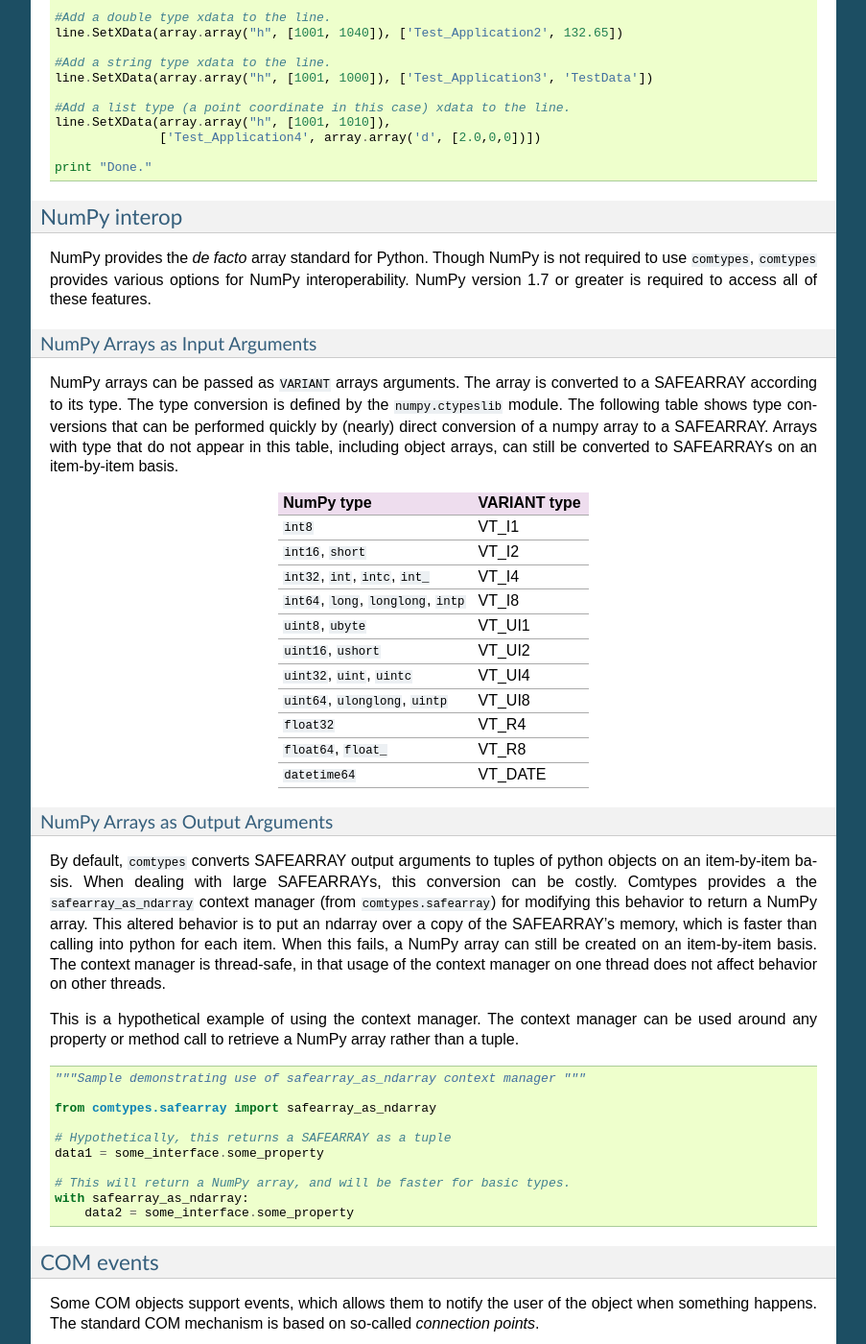
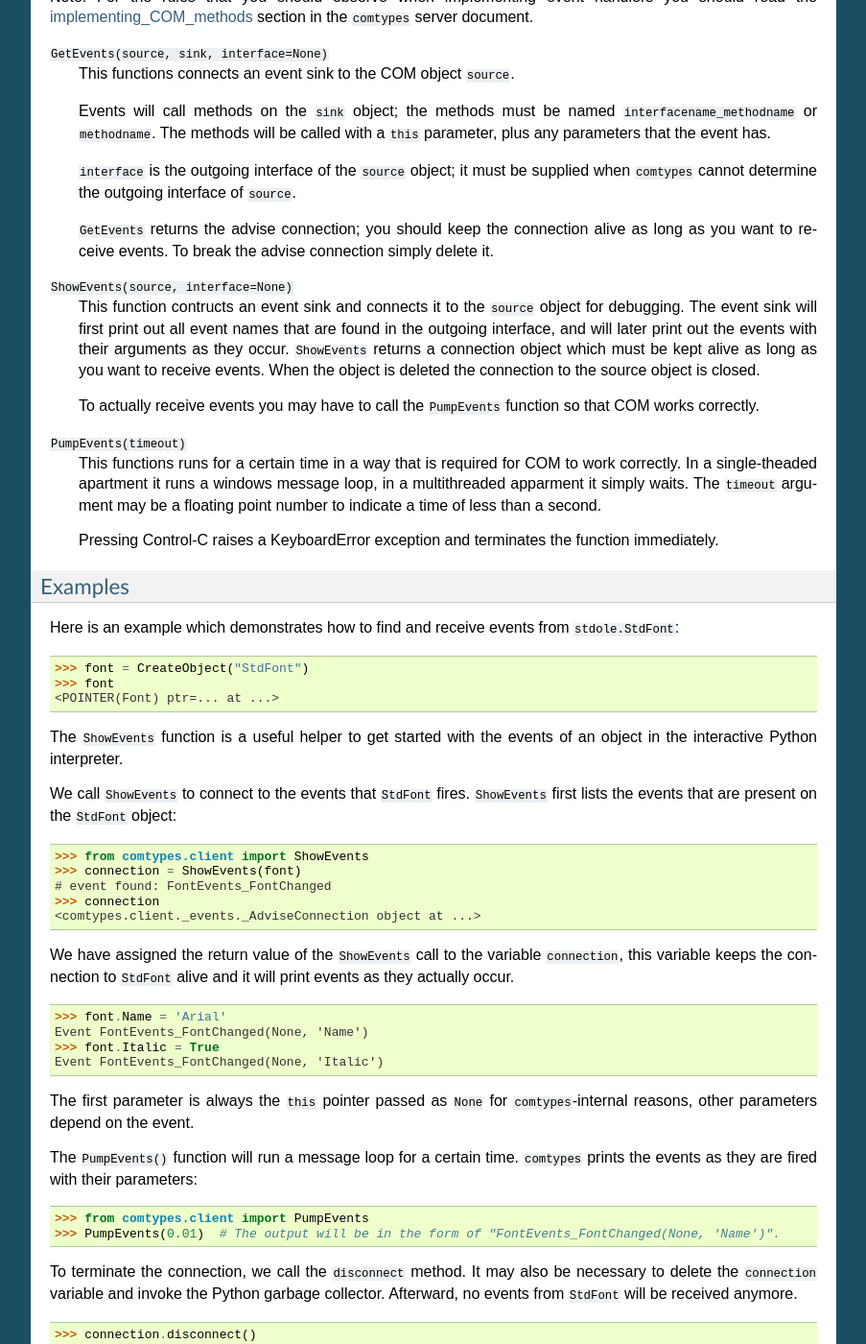
Before and after one commit to enthought/comtypes, a Sphinx documentation site: the page built from docs/source/client.rst, in a window 1280 px wide and 1400 px high, scrolled down 5140 px. Shown: the whole window at 96% size, without its empty margins (198-1101 px from the left). Built offline with Sphinx 7.4.7, drawn with Linux system fonts in a browser that asks for light colours; some of the changed text lies outside the part shown.

Commit message:
Remove duplicated, "NumPy" and "Threading" sections from `client.rst`.

```diff
--- a/docs/source/client.rst
+++ b/docs/source/client.rst
@@ -1,29 +1,14 @@
-####################
-The comtypes package
-####################
-
-|comtypes| is a *pure Python* COM package based on the ctypes_ ffi
-foreign function library.  |ctypes| is included in Python 2.5 and
-later, it is also available for Python 2.4 as separate download.
-
-While the pywin32_ package contains superior client side support
-for *dispatch based* COM interfaces, it is not possible to access
-*custom* COM interfaces unless they are wrapped in C++-code.
-
-The |comtypes| package makes it easy to access and implement both
-custom and dispatch based COM interfaces.
-
-
-.. contents::
-
+###########################
 The comtypes.client package
-***************************
+###########################
 
 The ``comtypes.client`` package implements the high-level |comtypes|
 functionality.
 
+.. contents::
+
 Creating and accessing COM objects
-++++++++++++++++++++++++++++++++++
+**********************************
 
 ``comtypes.client`` exposes three functions that allow to create or
 access COM objects.
@@ -88,7 +73,7 @@
 
 
 Using COM objects
-+++++++++++++++++
+*****************
 
 The COM interface pointer that is returned by one of the creation
 functions (``CreateObject``, ``CoGetObject``, or ``GetActiveObject``)
@@ -114,7 +99,7 @@
 
 
 Calling methods
----------------
++++++++++++++++
 
 Calling COM methods is straightforward just like with other Python
 objects.  They can be called with positional and named arguments.
@@ -131,7 +116,7 @@
 
 
 Accessing properties
---------------------
+++++++++++++++++++++
 
 COM properties present some challenges.  Properties can be read-write,
 read-only, or write-only.  They may have zero, one, or more arguments;
@@ -152,7 +137,7 @@
 
 
 Properties with arguments (named properties)
-............................................
+--------------------------------------------
 
 Properties with arguments can be accessed using index notation.
 The following example starts Excel, creates a new workbook, and
@@ -173,7 +158,7 @@
 
 
 Properties with optional arguments
-..................................
+----------------------------------
 
 If you look into the Excel type library (or the generated
 ``comtypes.gen`` wrapper module) you will find that the parameter for
@@ -243,7 +228,7 @@
       >>>
 
 The lcid parameter
-------------------
+++++++++++++++++++
 
 Some COM methods or properties have an optional ``lcid`` parameter.
 This parameter is used to specify a langauge identifier.  The
@@ -251,7 +236,7 @@
 not what you want you have to edit the generated code.
 
 Converting data types
----------------------
++++++++++++++++++++++
 
 |comtypes| usually converts arguments and results between COM and
 Python in just the way one would expect.
@@ -344,87 +329,8 @@
     print "Done."
 
 
-NumPy interop
-+++++++++++++
-
-NumPy provides the *de facto* array standard for Python. Though NumPy
-is not required to use |comtypes|, |comtypes| provides various options for
-NumPy interoperability. NumPy version 1.7 or greater is required to access
-all of these features.
-
-
-NumPy Arrays as Input Arguments
--------------------------------
-
-NumPy arrays can be passed as ``VARIANT`` arrays arguments. The array is
-converted to a SAFEARRAY according to its type. The type conversion
-is defined by the ``numpy.ctypeslib`` module.  The following table
-shows type conversions that can be performed quickly by (nearly) direct
-conversion of a numpy array to a SAFEARRAY. Arrays with type that do not
-appear in this table, including object arrays, can still be converted to
-SAFEARRAYs on an item-by-item basis.
-
-+------------------------------------------------+---------------+
-| NumPy type                                     | VARIANT type  |
-+================================================+===============+
-| ``int8``                                       | VT_I1         |
-+------------------------------------------------+---------------+
-| ``int16``, ``short``                           | VT_I2         |
-+------------------------------------------------+---------------+
-| ``int32``, ``int``, ``intc``, ``int_``         | VT_I4         |
-+------------------------------------------------+---------------+
-| ``int64``, ``long``, ``longlong``, ``intp``    | VT_I8         |
-+------------------------------------------------+---------------+
-| ``uint8``, ``ubyte``                           | VT_UI1        |
-+------------------------------------------------+---------------+
-| ``uint16``, ``ushort``                         | VT_UI2        |
-+------------------------------------------------+---------------+
-| ``uint32``, ``uint``, ``uintc``                | VT_UI4        |
-+------------------------------------------------+---------------+
-| ``uint64``, ``ulonglong``, ``uintp``           | VT_UI8        |
-+------------------------------------------------+---------------+
-| ``float32``                                    | VT_R4         |
-+------------------------------------------------+---------------+
-| ``float64``, ``float_``                        | VT_R8         |
-+------------------------------------------------+---------------+
-| ``datetime64``                                 | VT_DATE       |
-+------------------------------------------------+---------------+
-
-NumPy Arrays as Output Arguments
---------------------------------
-
-By default, |comtypes| converts SAFEARRAY output arguments to tuples of
-python objects on an item-by-item basis.  When dealing with large
-SAFEARRAYs, this conversion can be costly.  Comtypes provides a the
-``safearray_as_ndarray`` context manager (from ``comtypes.safearray``)
-for modifying this behavior to return a NumPy array. This altered
-behavior is to put an ndarray over a copy of the SAFEARRAY's memory,
-which is faster than calling into python for each item. When this fails,
-a NumPy array can still be created on an item-by-item basis.  The context
-manager is thread-safe, in that usage of the context manager on one
-thread does not affect behavior on other threads.
-
-This is a hypothetical example of using the context manager. The context
-manager can be used around any property or method call to retrieve a
-NumPy array rather than a tuple.
-
-
-.. sourcecode:: python
-
-    """Sample demonstrating use of safearray_as_ndarray context manager """
-
-    from comtypes.safearray import safearray_as_ndarray
-
-    # Hypothetically, this returns a SAFEARRAY as a tuple
-    data1 = some_interface.some_property
-
-    # This will return a NumPy array, and will be faster for basic types.
-    with safearray_as_ndarray:
-        data2 = some_interface.some_property
-
-
 COM events
-++++++++++
+**********
 
 Some COM objects support events, which allows them to notify the user
 of the object when something happens.  The standard COM mechanism is
@@ -475,7 +381,7 @@
 
 
 Examples
---------
+++++++++
 
 Here is an example which demonstrates how to find and receive events
 from ``stdole.StdFont``:
@@ -572,10 +478,10 @@
 implementing_COM_methods_ should be observed.
 
 Typelibraries
-+++++++++++++
+*************
 
 Accessing type libraries
-------------------------
+++++++++++++++++++++++++
 
 |comtypes| uses early binding even to custom COM interfaces.  A Python
 class, derived from the ``comtypes.IUnknown`` class must be written.
@@ -693,7 +599,7 @@
     for large type libraries the code generation can take some time.
 
 Examples
---------
+++++++++
 
 Here are several ways to generate the typelib wrapper module for
 Scripting Dictionary with the ``GetModule`` function:
@@ -744,7 +650,7 @@
 
 
 Case sensitivity
-----------------
+++++++++++++++++
 
 In principle, COM is a case insensitive technology (probably because
 of Visual Basic).  Type libraries generated from IDL files, however,
@@ -771,56 +677,16 @@
 the ``_case_insensitive_`` attribute to ``False``.
 
 
-Threading
-+++++++++
-
-XXX mention single threaded apartments, multi threaded apartments.
-``sys.coinit_flags``, ``CoInitialize``, ``CoUninitialize`` and so on.
-All this is pretty advanced stuff.
-
-XXX mention threading issues, message loops
-
 Other stuff
-+++++++++++
-
-.. toctree::
-    :maxdepth: 1
-
-    server
-
+***********
 
 XXX describe logging, gen_dir, wrap, _manage (?)
-
-Links
-+++++
-
-Yaroslav Kourovtsev has written an article_ titled "Working with custom
-COM interfaces from Python" that describes how to use |comtypes| to
-access a custom COM object.
-
-.. _article:  http://www.codeproject.com/KB/COM/python-comtypes-interop.aspx
-
-Downloads
-*********
-
-The |comtypes| project is hosted on github_. Releases can be downloaded from
-the github releases_ section.
 
 
 .. |comtypes| replace:: ``comtypes``
 
-.. |ctypes| replace:: ``ctypes``
-
 .. _`WMI monikers`: http://www.microsoft.com/technet/scriptcenter/guide/sas_wmi_jgfx.mspx?mfr=true
-
-.. _ctypes: https://docs.python.org/3/library/ctypes.html
-
-.. _pywin32: https://pypi.org/project/pywin32/
 
 .. _`enum.IntFlag`: https://docs.python.org/3/library/enum.html#enum.IntFlag
 
-.. _github: https://github.com/enthought/comtypes
-
-.. _releases: https://github.com/enthought/comtypes/releases
-
 .. _implementing_COM_methods: server.html#implementing-com-methods
```
